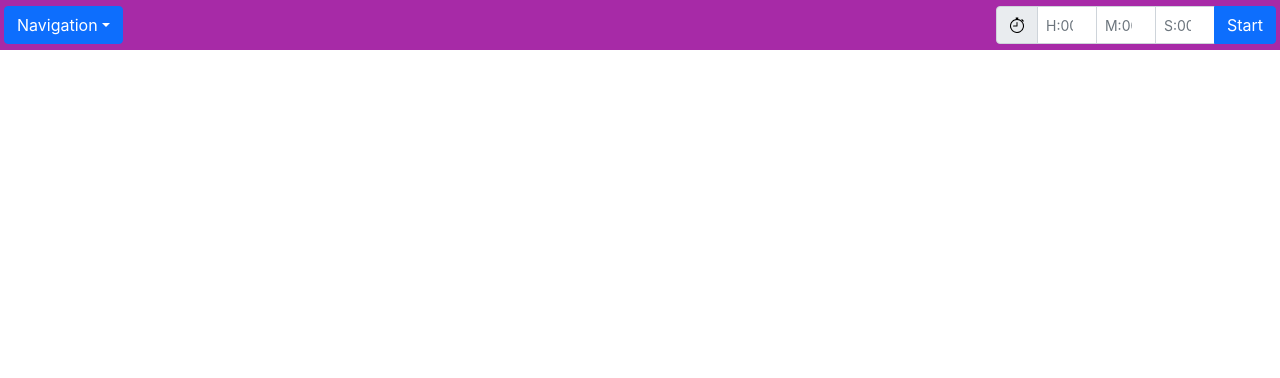
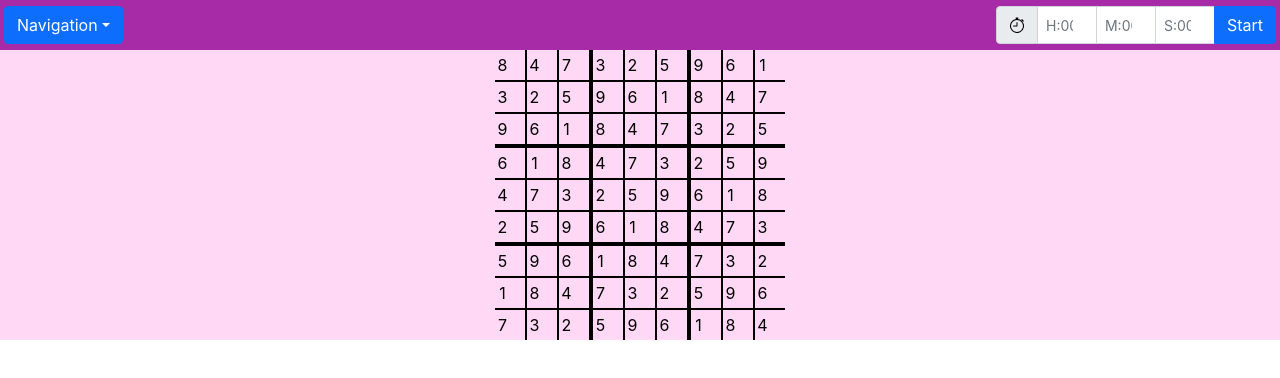
Before and after one commit to stormytuna/timewasters, a React (Create React App) app: page /sudoku in a window 1280 px wide. Shown: the top 378 px of the page. Built offline with nearby package versions, Linux system fonts and the light colour scheme.

Commit message:
Add Sudoku (wip)

```diff
--- a/src/games/sudoku/components/Sudoku.jsx
+++ b/src/games/sudoku/components/Sudoku.jsx
@@ -1,3 +1,4 @@
+import "../styles/Sudoku.css";
 import { useEffect, useState } from "react";
 import { createSudokuBoard } from "../utils/create-sudoku-board";
 import { SudokuCell } from "./SudokuCell";
@@ -11,11 +12,11 @@ export function Sudoku() {
 
 	return (
 		<div className="Sudoku m-auto">
-      {sudokuBoard.map((row, index) => {
+			{sudokuBoard.map((row) => {
 				return (
-          <div key={`sudoku-row-${index}`} className="sudoku-row d-flex justify-content-center">
+					<div className="sudoku-row d-flex justify-content-center">
 						{row.map((cell) => {
-              return <SudokuCell key={`sudoku-cell-${cell.x}-${cell.y}`} />;
+							return <SudokuCell className="sudoku-cell" {...cell} />;
 						})}
 					</div>
 				);
--- a/src/games/sudoku/components/SudokuCell.jsx
+++ b/src/games/sudoku/components/SudokuCell.jsx
@@ -1,3 +1,70 @@
-export function SudokuCell() {
-  return <div className="SudokuCell"></div>;
+import { useEffect, useState } from "react";
+
+export function SudokuCell({ x, y, value }) {
+	const [styles, setStyles] = useState({});
+	const [displayedValue, setDisplayedValue] = useState(value);
+
+	// Making borders programatically here, not sure how to do it in CSS
+	useEffect(() => {
+		const newStyles = {};
+
+		// All cells have a border by default
+		newStyles.border = "1px solid black";
+
+		// Thicker borders on inside
+		if (x === 2 || x === 5) {
+			newStyles.borderBottom = "2px solid black";
+		}
+		if (x === 3 || x === 6) {
+			newStyles.borderTop = "2px solid black";
+		}
+		if (y === 2 || y === 5) {
+			newStyles.borderRight = "2px solid black";
+		}
+		if (y === 3 || y === 6) {
+			newStyles.borderLeft = "2px solid black";
+		}
+
+		// Remove borders around outside
+		if (x === 0) {
+			newStyles.borderTop = "none";
+		}
+		if (x === 8) {
+			newStyles.borderBottom = "none";
+		}
+		if (y === 0) {
+			newStyles.borderLeft = "none";
+		}
+		if (y === 8) {
+			newStyles.borderRight = "none";
+		}
+
+		setStyles(newStyles);
+	}, []);
+
+	function handleInput(e) {
+		e.preventDefault();
+
+		const newDisplayValue = e.target.value.toString().slice(-1);
+
+		if (newDisplayValue === "0" || !parseInt(newDisplayValue)) {
+			return;
+		}
+
+		setDisplayedValue(newDisplayValue);
+	}
+
+	function handleDelete(e) {
+		e.preventDefault();
+
+		if (e.key === "Backspace" || e.key === "Delete") {
+			setDisplayedValue("");
+		}
+	}
+
+	return (
+		<div className="SudokuCell" style={styles}>
+			<input type="number" onChange={handleInput} onKeyUp={handleDelete} value={displayedValue} />
+		</div>
+	);
 }
--- a/src/games/sudoku/styles/Sudoku.css
+++ b/src/games/sudoku/styles/Sudoku.css
@@ -1,6 +1,24 @@
 .SudokuCell {
-  padding: 5px;
-  background-color: pink;
-  width: 30;
-  height: 30;
+  width: 30px;
+  height: 30px;
+  box-sizing: content-box;
 }
+
+.SudokuCell input {
+  margin: 0;
+  width: 30px;
+  height: 30px;
+  text-align: center;
+  border: none;
+  background-color: inherit;
+}
+
+.SudokuCell input[type=number]:hover {
+  cursor: pointer;
+}
+
+.SudokuCell input[type=number]:focus {
+  outline: 0px;
+  border: 3px solid orange;
+  caret-color: transparent;
+}
--- a/src/games/sudoku/utils/create-sudoku-board.js
+++ b/src/games/sudoku/utils/create-sudoku-board.js
@@ -4,21 +4,33 @@ import { shuffle } from "./shuffle";
 export function createSudokuBoard() {
 	// Generate a solved grid
 	// First, generate a single row
-  const sudokuBoard = [];
-  sudokuBoard[0] = shuffle([1, 2, 3, 4, 5, 6, 7, 8, 9]);
+	const sudokuValues = [];
+	sudokuValues[0] = shuffle([1, 2, 3, 4, 5, 6, 7, 8, 9]);
 	// Now generate more rows by using this row with an offset
-  for (let i = 1; i < 8; i++) {
-    const offset = i % 3 ? 1 : 3; // Rows at i=3 and i=6 should only be offset once
+	for (let i = 1; i < 9; i++) {
+		const offset = i % 3 === 0 ? 1 : 3; // Rows at i=3 and i=6 should only be offset once
 
-    const seedRow = deepClone(sudokuBoard[i - 1]);
+		const seedRow = deepClone(sudokuValues[i - 1]);
 		for (let j = 0; j < offset; j++) {
 			const temp = seedRow.shift();
 			seedRow.push(temp);
 		}
 
-    sudokuBoard[i] = seedRow;
+		sudokuValues[i] = seedRow;
 	}
 
-  // Now return our board
+	// Then we map our values into our actual board
+	const sudokuBoard = sudokuValues.map((row, rowIndex) => {
+		return row.map((value, columnIndex) => {
+			{
+				return {
+					value,
+					x: rowIndex,
+					y: columnIndex,
+				};
+			}
+		});
+	});
+
   return sudokuBoard;
 }
```
Lines whose indentation alone changed are shown as unchanged.
